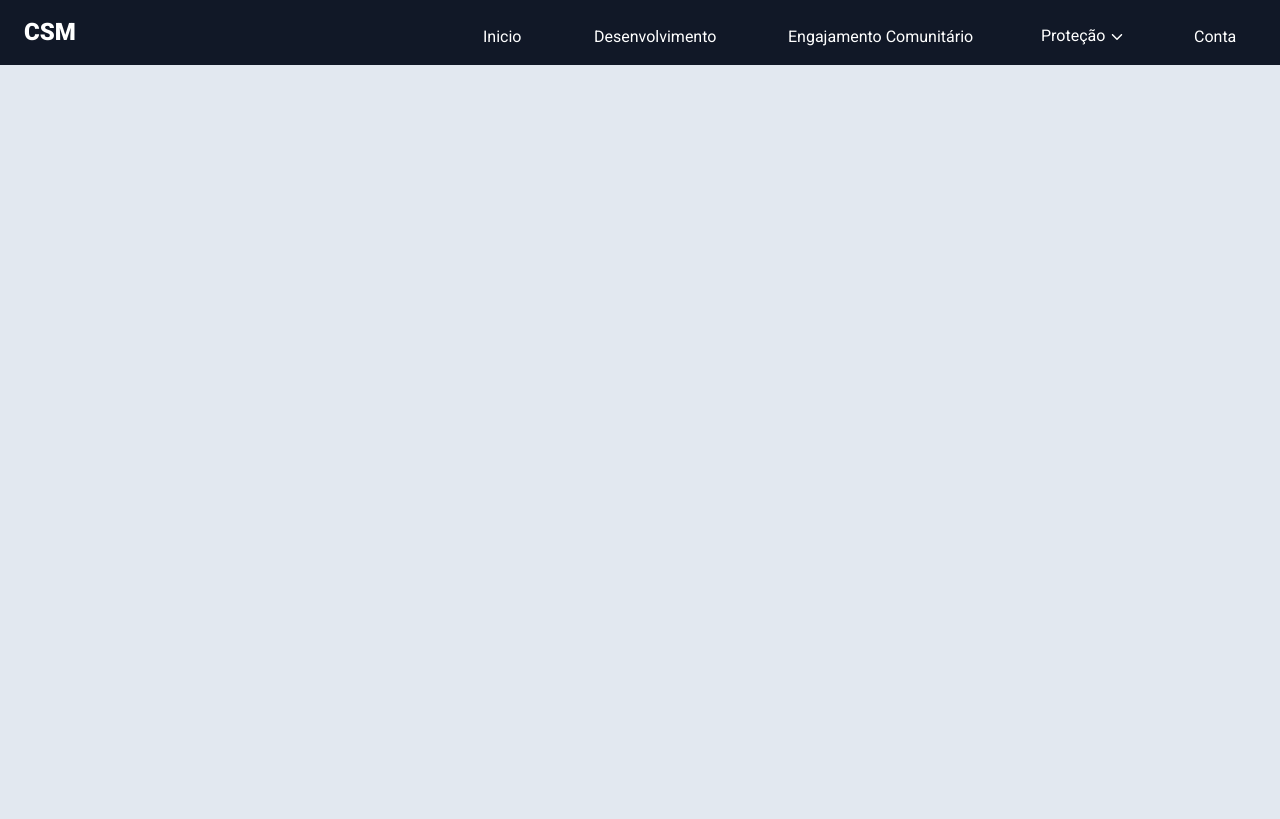
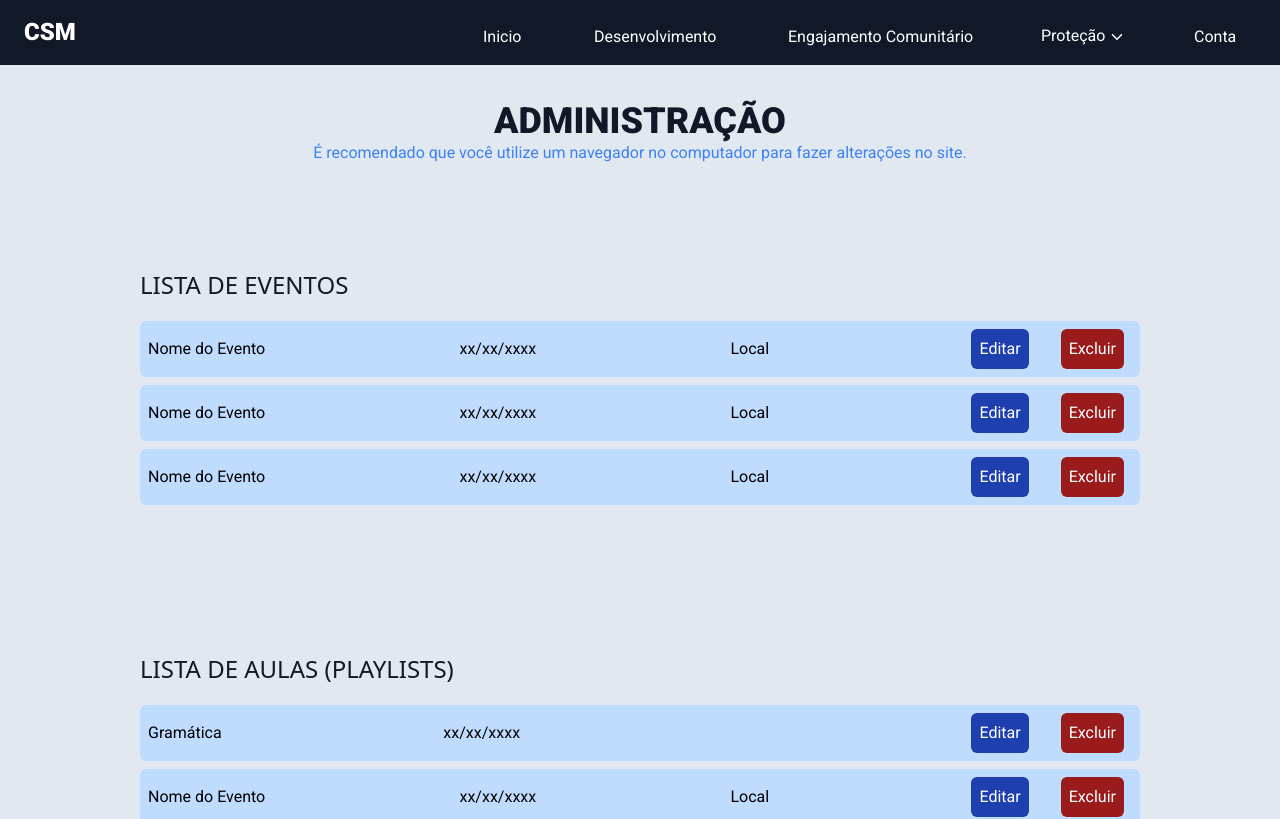
Before and after one commit to Awi-24/CSM_Front-End, a React (Vite) app in the folder front/: page /conta/admin in a window 1280 px wide. Shown: the top 819 px of the page. Built offline with nearby package versions, Linux system fonts and the light colour scheme.

Commit message:
[feat]Admin First Commit

```diff
--- /dev/null
+++ b/front/src/components/admin/EditForm.tsx
@@ -0,0 +1,107 @@
+import React, { useState } from 'react';
+
+interface EditFormProps {
+  onClose: () => void;
+  onSave: (editedData: {
+    eventName: string;
+    eventDate: string;
+    eventLocation: string;
+    imageLink: string;
+    registrationLink: string;
+    eventOrganizer: string;
+  }) => void;
+  initialData: {
+    eventName: string;
+    eventDate: string;
+    eventLocation: string;
+    imageLink: string;
+    registrationLink: string;
+    eventOrganizer: string;
+  };
+}
+
+function EditForm({ onClose, onSave, initialData }: EditFormProps) {
+  const [editedData, setEditedData] = useState(initialData);
+
+  const handleInputChange = (e: React.ChangeEvent<HTMLInputElement>) => {
+    const { name, value } = e.target;
+    setEditedData((prevData) => ({ ...prevData, [name]: value }));
+  };
+
+  const handleSave = () => {
+    onSave(editedData);
+    onClose();
+  };
+
+  return (
+    <div className='absolute top-0 left-0 w-full h-full flex justify-center items-center font-roboto bg-gray-800 bg-opacity-50'>
+      <div className='bg-white p-8 rounded-md w-[1010px]'>
+        <h2 className='text-2xl mb-4 font-medium'>Editar Evento</h2>
+        <label htmlFor='eventName'>Nome do Evento:</label>
+        <input
+          type='text'
+          id='eventName'
+          name='eventName'
+          value={editedData.eventName}
+          onChange={handleInputChange}
+          className='w-full mb-4 rounded-md bg-gray-200 h-8 text-lg'
+        />
+        <label htmlFor='eventDate'>Data:</label>
+        <input
+          type='date'
+          id='eventDate'
+          name='eventDate'
+          value={editedData.eventDate}
+          onChange={handleInputChange}
+          className='w-full mb-4 rounded-md bg-gray-200 h-8 text-lg'
+        />
+        <label htmlFor='eventLocation'>Local:</label>
+        <input
+          type='text'
+          id='eventLocation'
+          name='eventLocation'
+          value={editedData.eventLocation}
+          onChange={handleInputChange}
+          className='w-full mb-4 rounded-md bg-gray-200 h-8 text-lg'
+        />
+        <label htmlFor='imageLink'>Link da Imagem:</label>
+        <input
+          type='text'
+          id='imageLink'
+          name='imageLink'
+          value={editedData.imageLink}
+          onChange={handleInputChange}
+          className='w-full mb-4 rounded-md bg-gray-200 h-8 text-lg'
+        />
+        <label htmlFor='registrationLink'>Link de Inscrição:</label>
+        <input
+          type='text'
+          id='registrationLink'
+          name='registrationLink'
+          value={editedData.registrationLink}
+          onChange={handleInputChange}
+          className='w-full mb-4 rounded-md bg-gray-200 h-8 text-lg'
+        />
+        <label htmlFor='eventOrganizer'>Responsável pelo Evento:</label>
+        <input
+          type='text'
+          id='eventOrganizer'
+          name='eventOrganizer'
+          value={editedData.eventOrganizer}
+          onChange={handleInputChange}
+          className='w-full mb-4 rounded-md bg-gray-200 h-8 text-lg'
+        />
+        <div className='flex justify-end'>
+          <button className='bg-blue-800 text-white px-4 py-2 rounded-md mr-2' onClick={handleSave}>
+            Salvar
+          </button>
+          <button className='bg-gray-300 px-4 py-2 rounded-md' onClick={onClose}>
+            Cancelar
+          </button>
+        </div>
+      </div>
+    </div>
+  );
+}
+
+export default EditForm;
--- /dev/null
+++ b/front/src/components/admin/ListBox.tsx
@@ -0,0 +1,68 @@
+import React, { useState } from 'react';
+import EditForm from './EditForm';
+
+interface ListBoxProps {
+  eventName: string;
+  eventDate: string;
+  eventLocation: string;
+}
+
+interface EventData {
+  eventName: string;
+  eventDate: string;
+  eventLocation: string;
+}
+
+function ListBox({ eventName, eventDate, eventLocation }: ListBoxProps) {
+  const [isEditing, setIsEditing] = useState(false);
+
+  const handleEdit = () => {
+    setIsEditing(true);
+  };
+
+  const handleEditFormClose = () => {
+    setIsEditing(false);
+  };
+
+  const handleEditFormSave = (editedData: EventData) => {
+    // Implementar a lógica para salvar as alterações no banco de dados.
+    console.log('Dados editados:', editedData);
+    // Aqui você deve enviar os dados para a API ou realizar a lógica necessária para salvar as alterações no banco de dados.
+  };
+
+  return (
+    <div className='w-[1000px] bg-blue-200 rounded-md'>
+      <div className='w-full font-normal flex flex-row justify-between align-middle items-center gap-10 p-2 font-roboto'>
+        <h1>{eventName || 'Nome do Evento'}</h1>
+        <h1>{eventDate || 'xx/xx/xxxx'}</h1>
+        <h1>{eventLocation || 'Local'}</h1>
+        <div className='flex flex-row justify-around gap-4'>
+          <button className='bg-blue-800 p-2 rounded-md text-white mx-2' onClick={handleEdit}>
+            Editar
+          </button>
+          {/* Adicione a lógica para excluir o evento aqui */}
+          <button className='bg-red-800 p-2 rounded-md text-white mx-2'>Excluir</button>
+        </div>
+      </div>
+
+      {isEditing && (
+        <EditForm
+          onClose={handleEditFormClose}
+          onSave={handleEditFormSave}
+          initialData={{
+            eventName: eventName || '',
+            eventDate: eventDate || '',
+            eventLocation: eventLocation || '',
+            imageLink: '', // Adicione valores padrão ou lógica apropriada para esses campos.
+            registrationLink: '',
+            eventOrganizer: '',
+          }}
+        />
+      )}
+
+
+    </div>
+  );
+}
+
+export default ListBox;
--- a/front/src/pages/admin/Admin.tsx
+++ b/front/src/pages/admin/Admin.tsx
@@ -1,24 +1,40 @@
-import React from 'react'
+import React from "react";
+import ListBox from "../../components/admin/ListBox";
 
 function Admin() {
   return (
-    <div className='w-full bg-slate-200 h-screen flex flex-col justify-center align-middle items-center'>
-        {/* EVENTOS */}
-        <div>
+    <div className="w-full bg-slate-200 h-full flex flex-col justify-center align-middle items-center">
+      <div className="flex flex-col text-center font-roboto text-gray-900 p-5">
+        <h1 className="text-4xl font-semibold mt-4">ADMINISTRAÇÃO</h1>
+        <p className="text-md text-blue-500">
+          É recomendado que você utilize um navegador no computador para fazer
+          alterações no site.
+        </p>
+      </div>
+      {/* EVENTOS */}
+      <div className="flex flex-col justify-center align-middle items-start h-96">
+        <h1 className="text-2xl py-5 text-gray-900 font-normal">LISTA DE EVENTOS</h1>
+        <div className="flex flex-col justify-between gap-2  overflow-y-auto">
+          <ListBox eventName={""} eventDate={""} eventLocation={""} />
+          <ListBox eventName={""} eventDate={""} eventLocation={""} />
+          <ListBox eventName={""} eventDate={""} eventLocation={""} />
+        </div>
+      </div>
 
+      {/* AULAS */}
+      <div className="flex flex-col justify-center align-middle items-start text-center h-96">
+        <h1 className="text-2xl py-5 text-gray-900 font-normal">LISTA DE AULAS (PLAYLISTS)</h1>
+        <div className="flex flex-col justify-between gap-2  overflow-y-auto">
+          <ListBox eventName={"Gramática"} eventDate={""} eventLocation={" "} />
+          <ListBox eventName={""} eventDate={""} eventLocation={""} />
+          <ListBox eventName={""} eventDate={""} eventLocation={""} />
         </div>
+      </div>
 
-        {/* AULAS */}
-        <div>
-
-        </div>
-
-        {/* CONTAS */}
-        <div>
-
-        </div>
+      {/* CONTAS */}
+      <div></div>
     </div>
-  )
+  );
 }
 
-export default Admin
+export default Admin;
```
